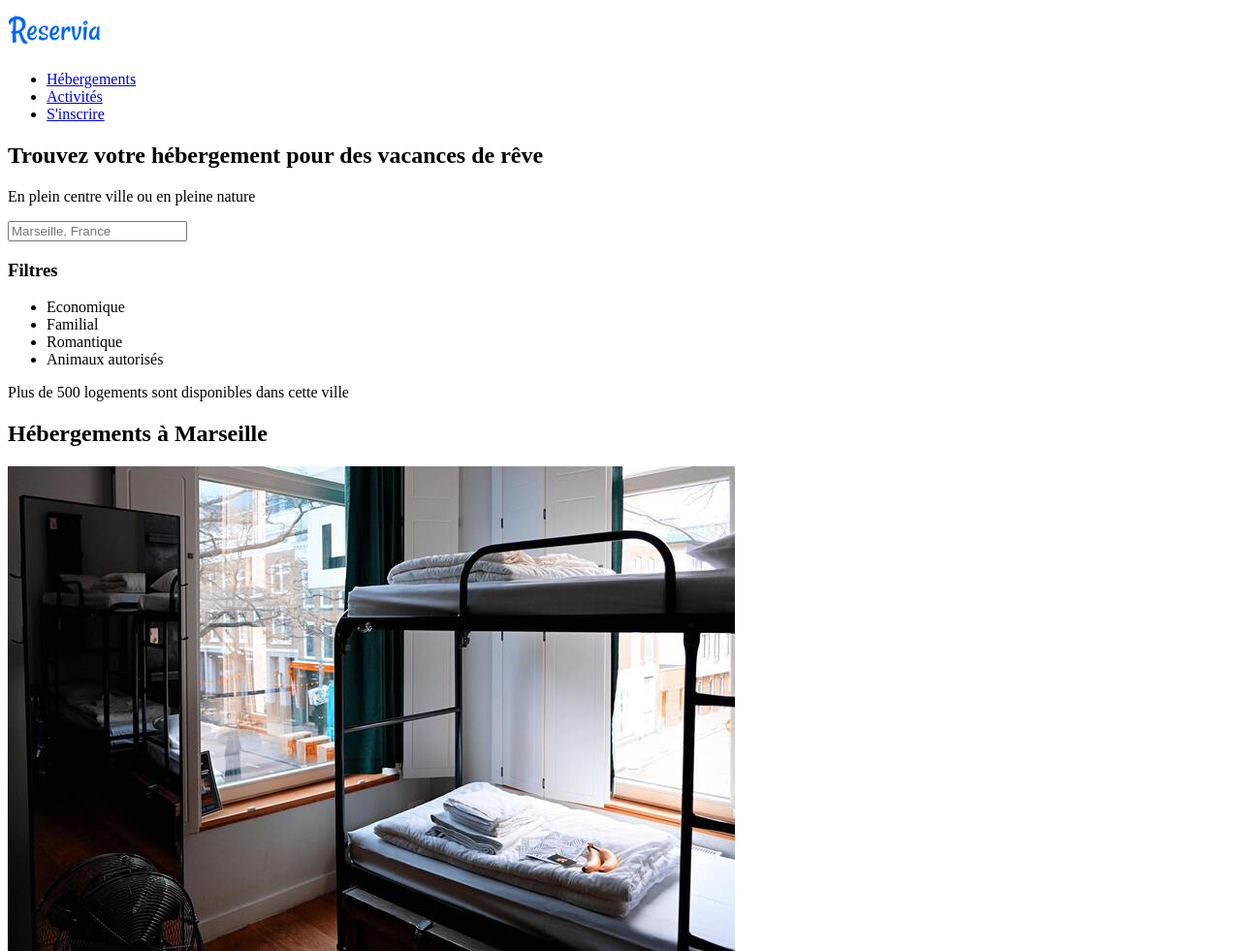
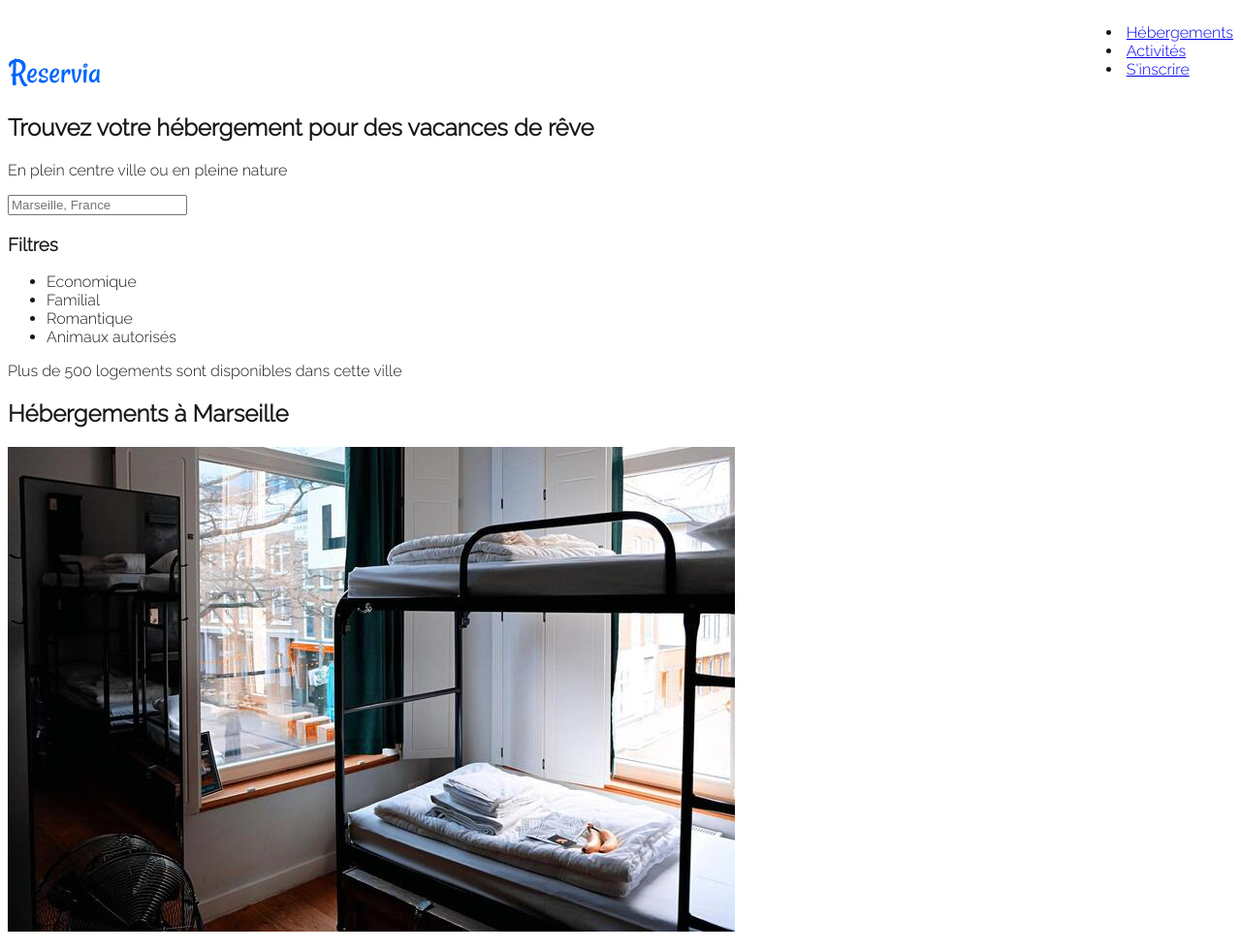
Before and after one commit to VinceM59/VincentMartins_2_04082021, a plain HTML site: page VincentMartins_2_04082021.html in a window 1280 px wide. Shown: the top 981 px of the page at 97% size. Drawn offline with Linux system fonts and the light colour scheme; files whose address does not match are found by name.

Commit message:
début CSS

```diff
--- a/VincentMartins_2_04082021.css
+++ b/VincentMartins_2_04082021.css
@@ -0,0 +1,57 @@
+body
+{
+    font-family : 'Raleway', arial , sans-serif ;
+    color: #181818;
+}
+
+#bloc_page
+{
+    width: 96%;
+    margin: auto;
+}
+
+
+
+    #bloc_page
+    {
+        width: auto;
+    }
+
+    nav
+    {
+        width: auto;
+        text-align: left;
+    }
+    nav ul
+    {
+        flex-direction: column;
+    }
+
+    nav li
+    {
+        padding-left: 4px;
+    }
+
+header
+{
+    display: flex;
+    justify-content: space-between;
+    align-items: flex-end;
+}
+#logo
+{
+    display: flex;
+    flex-direction: row;
+    align-items: baseline;
+}
+
+footer
+{
+    background-color: #f2f2f2;
+    display: flex;
+    padding-top: 25px;
+}
+footer h3, footer a
+{
+    font-size: 0.8em;
+}
--- a/VincentMartins_2_04082021.html
+++ b/VincentMartins_2_04082021.html
@@ -6,6 +6,7 @@
     <title>Reservia</title>
     <meta name='viewport' content='width=device-width, initial-scale=1'>
     <link rel='stylesheet' type='text/css' media='screen' href='VincentMartins_2_04082021.css'>
+    <style> @import url('https://fonts.googleapis.com/css2? family= Raleway:wght@300 & display=swap'); </style>
 </head>
 <body>
     <div id="bloc_page">
@@ -25,7 +26,7 @@
     </div>
     </header>
 
-    </div>
+
     <!-- section 1 recherche-->
     <section>
         <div>
@@ -90,7 +91,7 @@
 
 <a href="#">
     <div id="room4">
-        <img src="C:/Users:vince/Documents/P2:images/hebergements/4_small/annie-spratt-Eg1qcIitAuA-unsplash.jpg" alt="Hôtel de la mer">
+        <img src="C:/Users/vince/Documents/P2/images/hebergements/4_small/annie-spratt-Eg1qcIitAuA-unsplash.jpg" alt="Hôtel de la mer">
     </div>
     <div>
         <h3>Hôtel de la mer</h3>
@@ -234,6 +235,6 @@
 </div>
 
 </footer>
-
+    </div>
 </body>
 </html>
```
